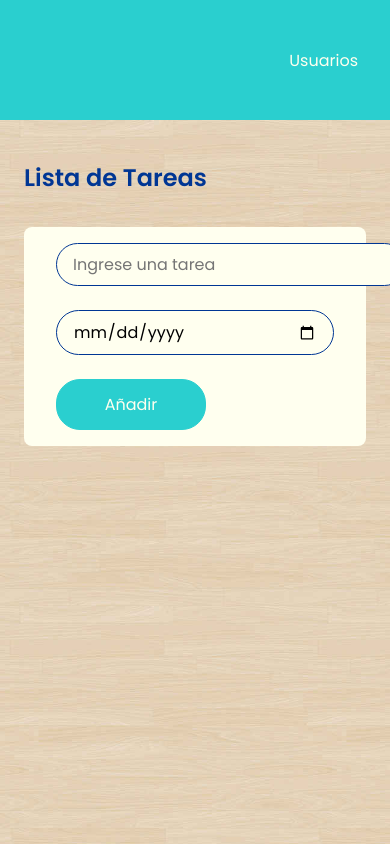
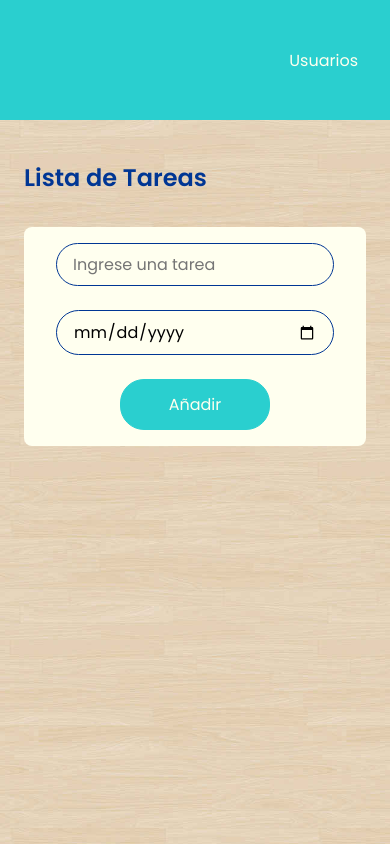
Before and after one commit to rubcode/react-crud, a React (Create React App) app: page / in a window 390 px wide. Built offline with nearby package versions, Linux system fonts and the light colour scheme; no server answers.

Commit message:
Correccion responsive

```diff
--- a/src/Components/Forms/form-users.js
+++ b/src/Components/Forms/form-users.js
@@ -15,6 +15,12 @@ const FormUsersStyled = styled.form`
     flex-wrap: wrap;
     gap: 1.5rem;
     align-items: center;
+    @media (max-width: 600px) {
+        &{
+            flex-direction: column;
+        }
+
+    }
 `
 
 function FormUsers({...props}) {
--- a/src/Components/Forms/form.js
+++ b/src/Components/Forms/form.js
@@ -15,6 +15,13 @@ const FormStyled = styled.form`
     flex-wrap: wrap;
     gap: 1.5rem;
     align-items: center;
+
+    @media (max-width: 600px) {
+        &{
+            flex-direction: column;
+        }
+
+    }
 `
 
 function Form({...props}) {
--- a/src/Components/Forms/input-text.js
+++ b/src/Components/Forms/input-text.js
@@ -11,6 +11,12 @@ const InputText = styled.input`
     border-radius: 1.5rem;
     font: var(--body2-regular);
     flex: 1;
+    @media (max-width: 600px) {
+        &{
+            width: 100%;
+        }
+
+    }
 
 
 `
--- a/src/Services/comments.js
+++ b/src/Services/comments.js
@@ -1,4 +1,5 @@
-const BASE_API = "https://crud-tasks-etam.onrender.com";
+//const BASE_API = "https://crud-tasks-etam.onrender.com";
+const BASE_API = "http://localhost:8000";
 
 async function fetchHandler(url,options){
     const response = await fetch(url,options)
--- a/src/Services/task.js
+++ b/src/Services/task.js
@@ -1,4 +1,6 @@
-const BASE_API = "https://crud-tasks-etam.onrender.com";
+//const BASE_API = "https://crud-tasks-etam.onrender.com";
+const BASE_API = "http://localhost:8000";
+
 
 async function fetchHandler(url,options){
     const response = await fetch(url,options)
--- a/src/Services/users.js
+++ b/src/Services/users.js
@@ -1,4 +1,5 @@
-const BASE_API = "https://crud-tasks-etam.onrender.com";
+//const BASE_API = "https://crud-tasks-etam.onrender.com";
+const BASE_API = "http://localhost:8000";
 
 async function fetchHandler(url,options){
     const response = await fetch(url,options)
```
Also changed, not shown: src/Components/Table/table.js (+4 -4 lines).
